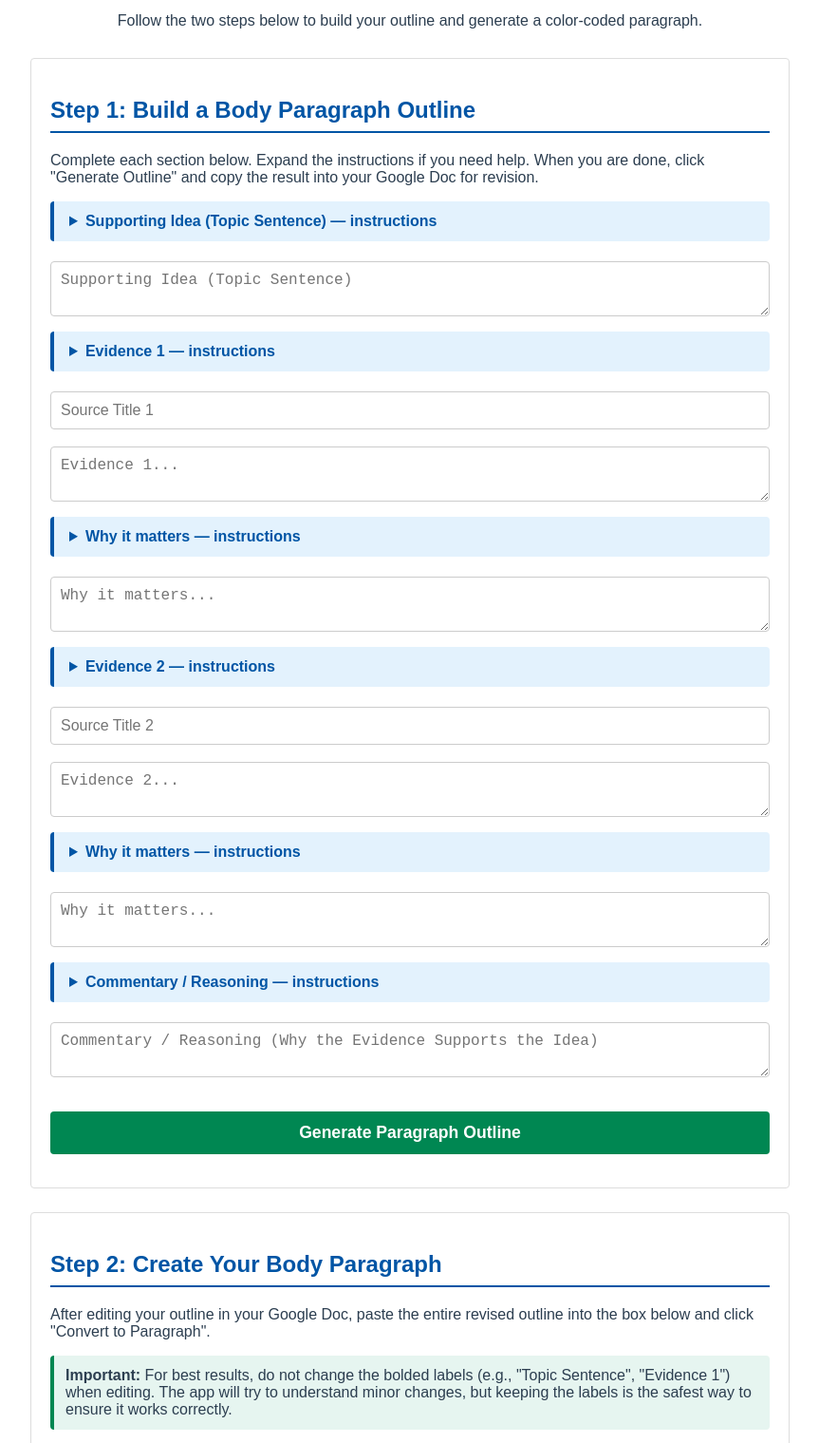
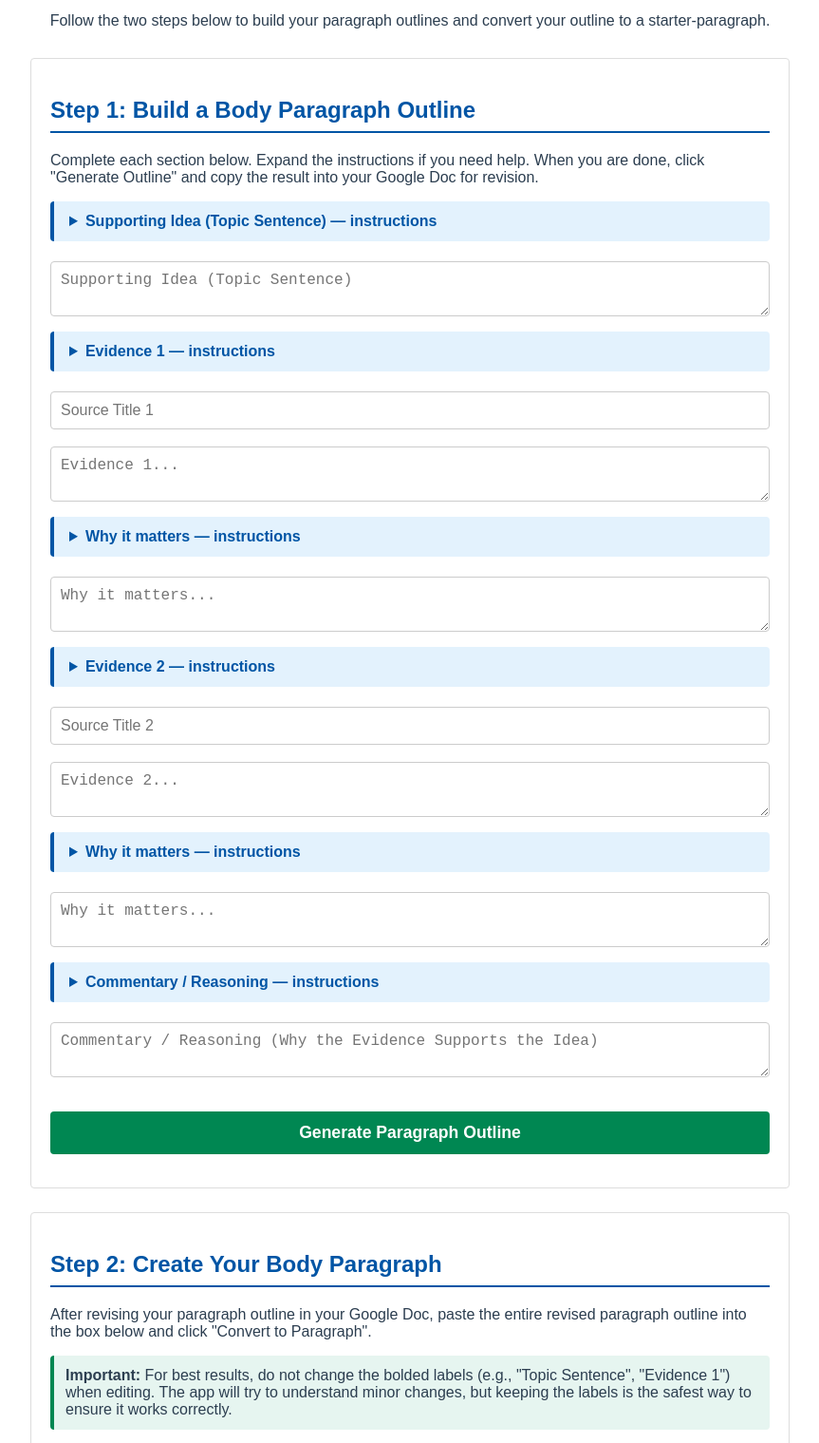
Before and after one commit to gkubisak/it-paragraph-tool, a plain HTML site: page index.html in a window 1280 px wide. Shown: the part 81-1600 px from the top of the page at 95% size, without its empty margins (208-1071 px from the left). Drawn offline with Linux system fonts and the light colour scheme.

Commit message:
Update index.html
More verbiage changes

```diff
--- a/index.html
+++ b/index.html
@@ -11,8 +11,8 @@
     <div class="container">
       <h1>IT Paragraph Builder</h1>
       <p class="intro">
-        Follow the two steps below to build your outline and generate a
-        color-coded paragraph.
+        Follow the two steps below to build your paragraph outlines and convert
+        your outline to a starter-paragraph.
       </p>
 
       <!-- ===================================================================== -->
@@ -116,8 +116,9 @@
       <div class="step-section">
         <h2>Step 2: Create Your Body Paragraph</h2>
         <p>
-          After editing your outline in your Google Doc, paste the entire
-          revised outline into the box below and click "Convert to Paragraph".
+          After revising your paragraph outline in your Google Doc, paste the
+          entire revised paragraph outline into the box below and click "Convert
+          to Paragraph".
         </p>
 
         <div class="warning-note">
@@ -135,9 +136,9 @@
 
         <!-- STEP 2 OUTPUT -->
         <div id="paragraphOutputWrapper" style="display: none">
-          <h3>Color-Coded Final Paragraph</h3>
+          <h3>Copy Your Paragraph</h3>
           <div id="paragraphOutput" class="outputBox"></div>
-          <button onclick="copyParagraph()">Copy Paragraph</button>
+          <button onclick="copyParagraph()">Copy Starter-Paragraph</button>
         </div>
       </div>
     </div>
```
